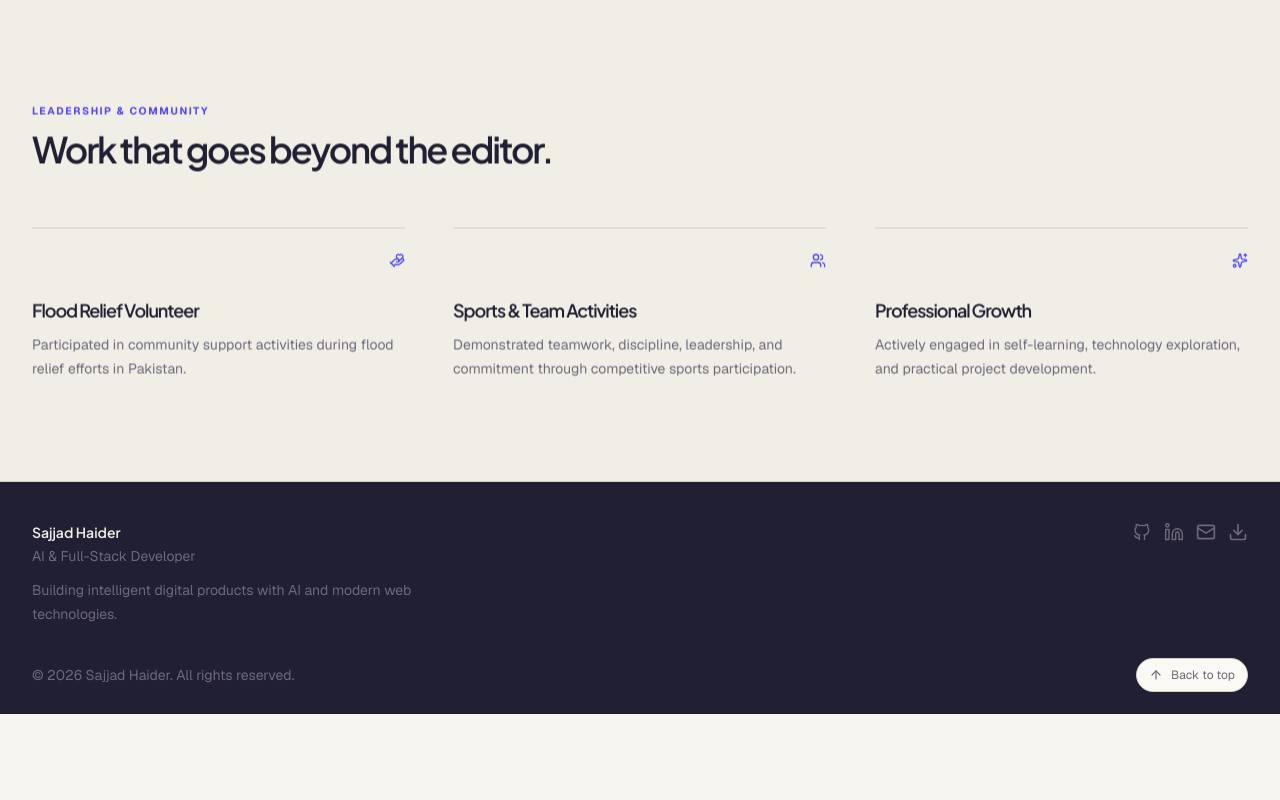
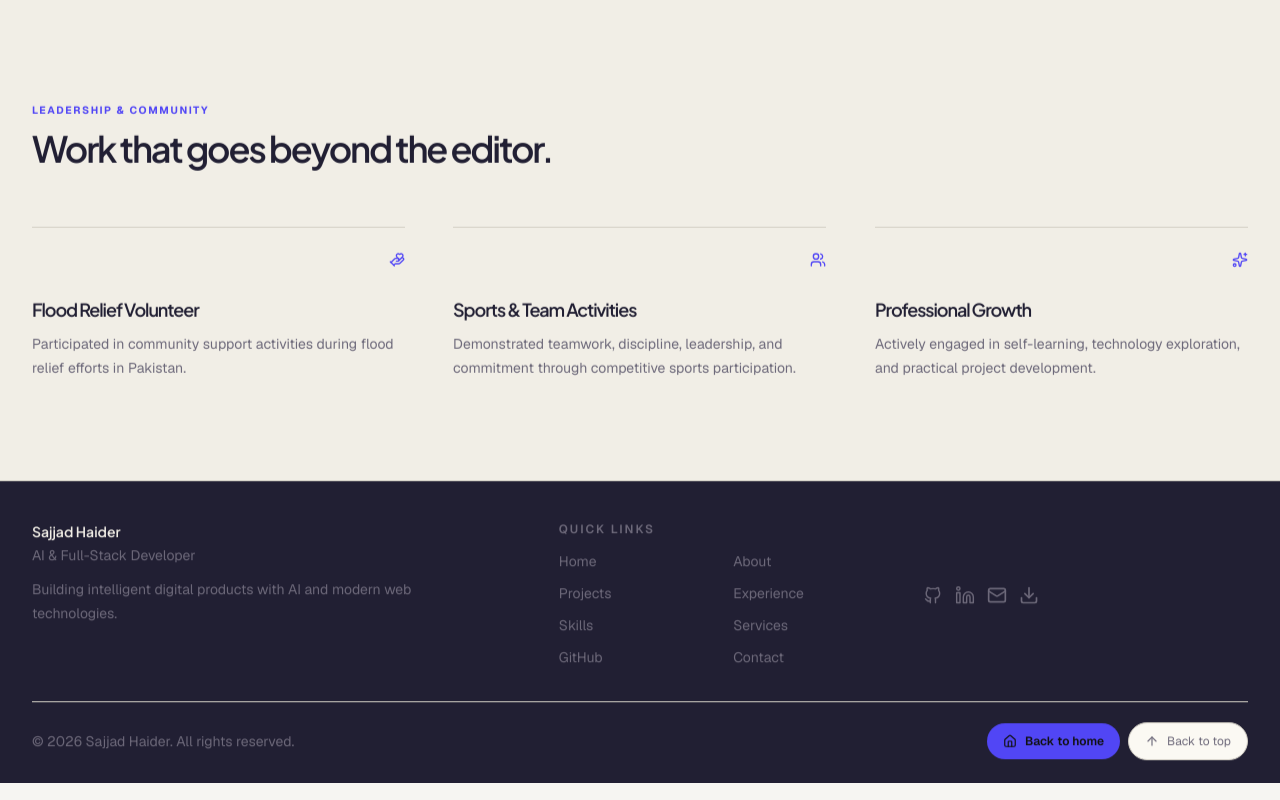
Before and after one commit to sajjadhaider1016-dot/SAJJAD-portfolio, a Next.js app: page /portfolio/about in a window 1280 px wide. Shown: the part 1858-2658 px from the top of the page. Before the commit the page ends 2590 px from the top, so only its background shows below. Built offline with nearby package versions, Linux system fonts and the light colour scheme; no server answers.

Commit message:
Add footer quick links and home navigation

```diff
--- a/src/components/Footer.tsx
+++ b/src/components/Footer.tsx
@@ -1,8 +1,8 @@
 "use client";
 
-import { ArrowUp, Download, Mail } from "lucide-react";
+import { ArrowUp, ArrowUpRight, Download, Home, Mail } from "lucide-react";
 import Link from "next/link";
-import { site } from "@/data/site";
+import { navItems, site } from "@/data/site";
 import { IconGithub, IconLinkedin } from "./Icons";
 
 export function Footer() {
@@ -11,7 +11,7 @@ export function Footer() {
   return (
     <footer className="border-t border-border">
       <div className="mx-auto flex max-w-7xl flex-col gap-8 px-4 py-10 sm:px-6 lg:px-8">
-        <div className="flex flex-col gap-6 sm:flex-row sm:items-start sm:justify-between">
+        <div className="grid gap-10 sm:grid-cols-[1.3fr_1fr] lg:grid-cols-[1.5fr_1fr_1fr]">
           <div className="max-w-md">
             <p className="font-display text-sm font-semibold">{site.name}</p>
             <p className="mt-1 text-sm text-muted">{site.title}</p>
@@ -19,6 +19,19 @@ export function Footer() {
               Building intelligent digital products with AI and modern web technologies.
             </p>
           </div>
+          <nav aria-label="Footer quick links">
+            <p className="mb-3 text-xs font-semibold uppercase tracking-[0.16em] text-muted">Quick links</p>
+            <ul className="grid grid-cols-2 gap-x-6 gap-y-2">
+              {navItems.map((item) => (
+                <li key={item.href}>
+                  <Link href={item.href} className="group inline-flex items-center gap-1 text-sm text-muted transition-colors hover:text-accent">
+                    {item.label}
+                    <ArrowUpRight className="h-3.5 w-3.5 opacity-0 transition-opacity group-hover:opacity-100" aria-hidden="true" />
+                  </Link>
+                </li>
+              ))}
+            </ul>
+          </nav>
           <div className="flex items-center gap-3 text-muted">
             <a href={site.github} aria-label="GitHub" target="_blank" rel="noopener noreferrer" className="hover:text-text">
               <IconGithub className="h-5 w-5" />
@@ -40,17 +53,20 @@ export function Footer() {
             </a>
           </div>
         </div>
-        <div className="flex items-center justify-between gap-4">
+        <div className="flex flex-col gap-4 border-t border-border pt-5 sm:flex-row sm:items-center sm:justify-between">
           <p className="text-sm text-muted">
             © {year} {site.name}. All rights reserved.
           </p>
-          <Link
-            href="/"
-            className="inline-flex items-center gap-2 rounded-full border border-border bg-surface px-3 py-2 text-xs text-muted hover:text-text"
-          >
-            <ArrowUp className="h-3.5 w-3.5" />
-            Back to top
-          </Link>
+          <div className="flex flex-wrap items-center gap-2">
+            <Link href="/" className="inline-flex items-center gap-2 rounded-full bg-accent px-4 py-2.5 text-xs font-semibold text-white transition-transform hover:-translate-y-0.5">
+              <Home className="h-3.5 w-3.5" />
+              Back to home
+            </Link>
+            <a href="#main" className="inline-flex items-center gap-2 rounded-full border border-border bg-surface px-4 py-2.5 text-xs text-muted transition-colors hover:text-text">
+              <ArrowUp className="h-3.5 w-3.5" />
+              Back to top
+            </a>
+          </div>
         </div>
       </div>
     </footer>
```
